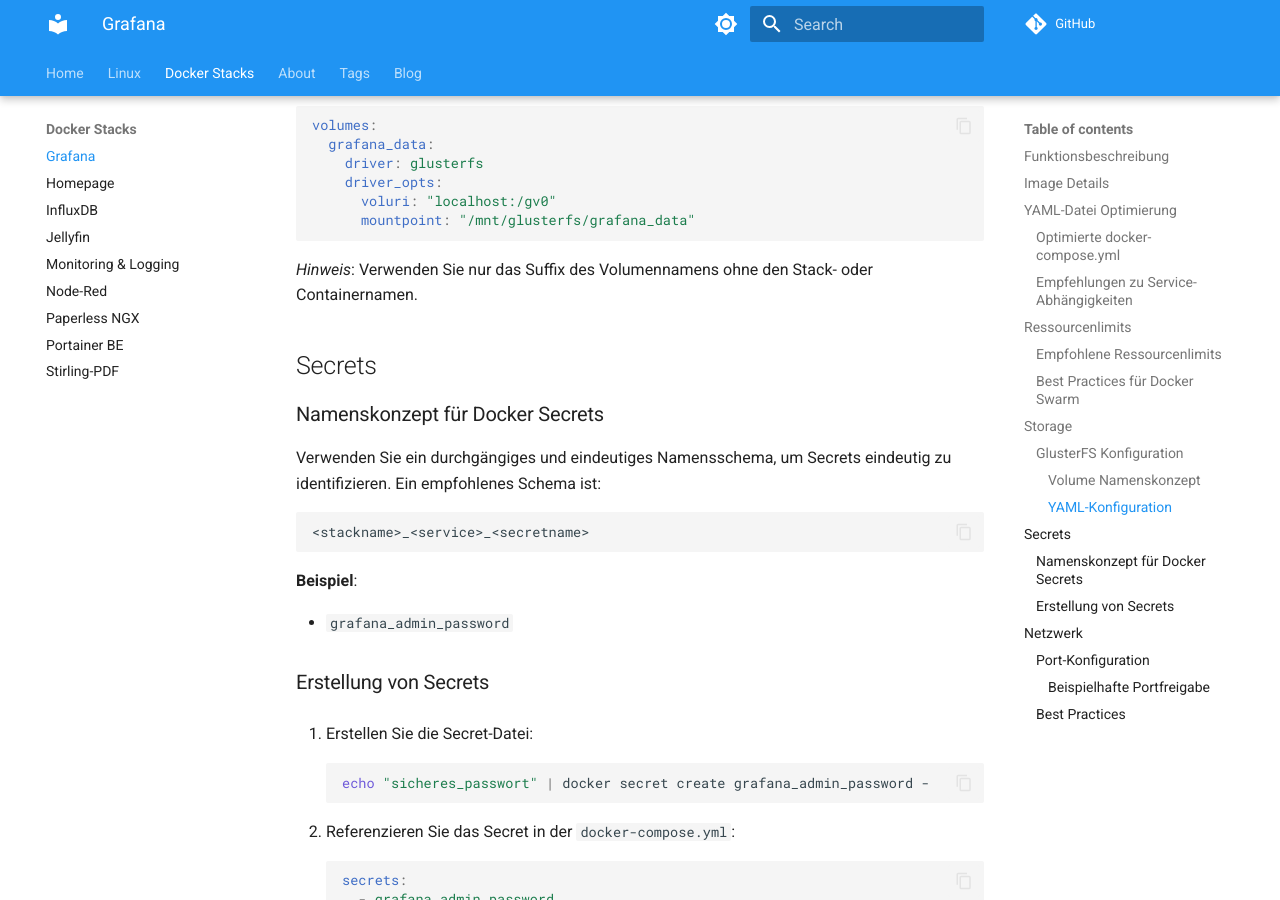
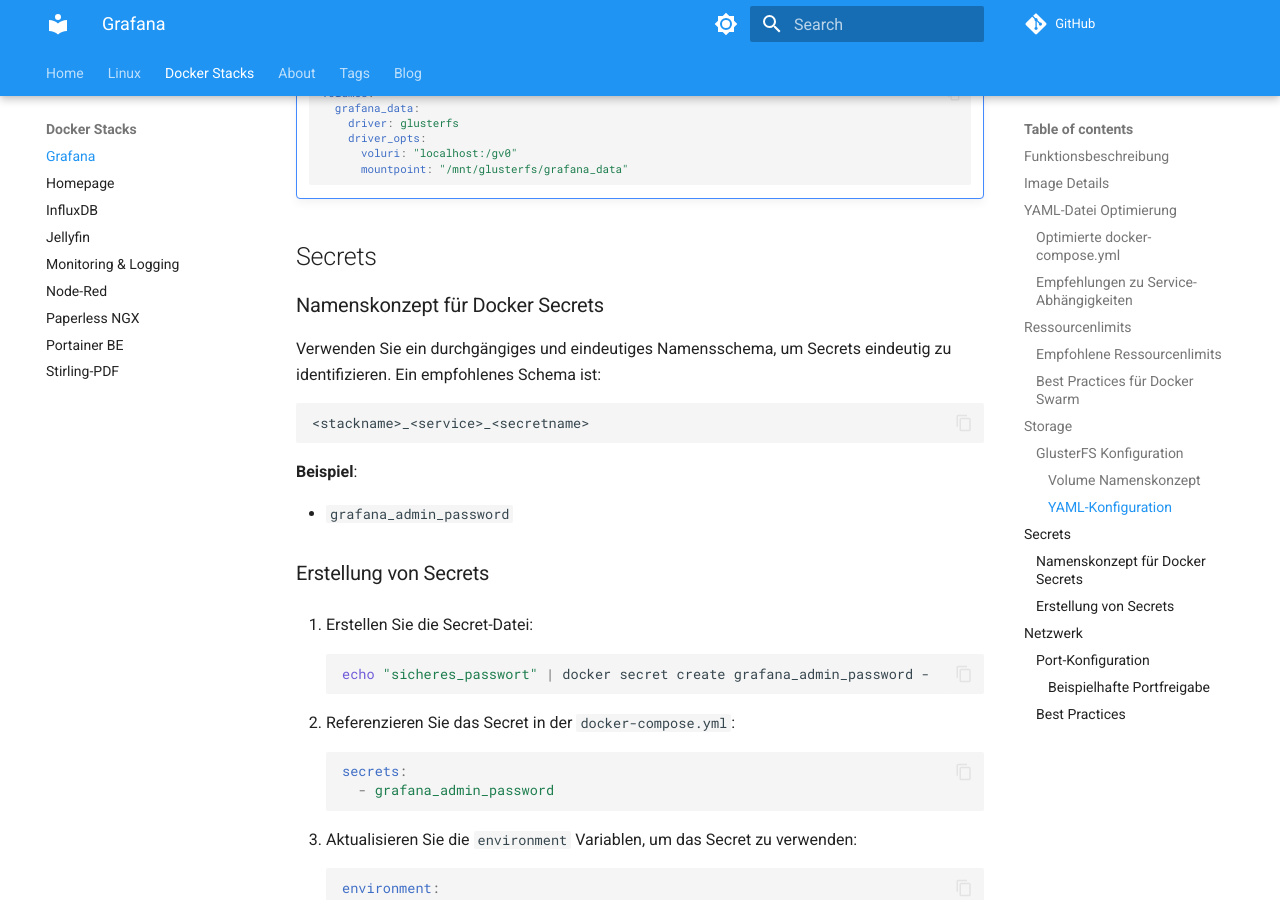
Before and after one commit to pat26-dotcom/home-lab, an MkDocs documentation site: the page built from docs/docker/grafana.md, in a window 1280 px wide and 900 px high, scrolled down 2362 px. Built offline with MkDocs 1.6.1 and Material for MkDocs 9.7.7, drawn with Linux system fonts in a browser that asks for light colours; comment, search, counter and statistics services are not loaded.

Commit message:
Update grafana.md

````diff
--- a/docs/docker/grafana.md
+++ b/docs/docker/grafana.md
@@ -66,18 +66,16 @@ GlusterFS wird als persistenter Speicher für Grafana verwendet. Das Docker Plug
     - **Format**: `%STACKNAME%_%VOLUMENAME%`
     - **Beispiel**: Für den Stack `grafana` und das Volume `data` wird der Mountpoint `/mnt/glusterfs/grafana_data` verwendet.
 
-#### YAML-Konfiguration
+    #### YAML-Konfiguration
 
-```yaml
-volumes:
-  grafana_data:
-    driver: glusterfs
-    driver_opts:
-      voluri: "localhost:/gv0"
-      mountpoint: "/mnt/glusterfs/grafana_data"
-```
-
-*Hinweis*: Verwenden Sie nur das Suffix des Volumennamens ohne den Stack- oder Containernamen.
+    ```yaml
+    volumes:
+      grafana_data:
+        driver: glusterfs
+        driver_opts:
+          voluri: "localhost:/gv0"
+          mountpoint: "/mnt/glusterfs/grafana_data"
+    ```
 
 ## Secrets
 
````
